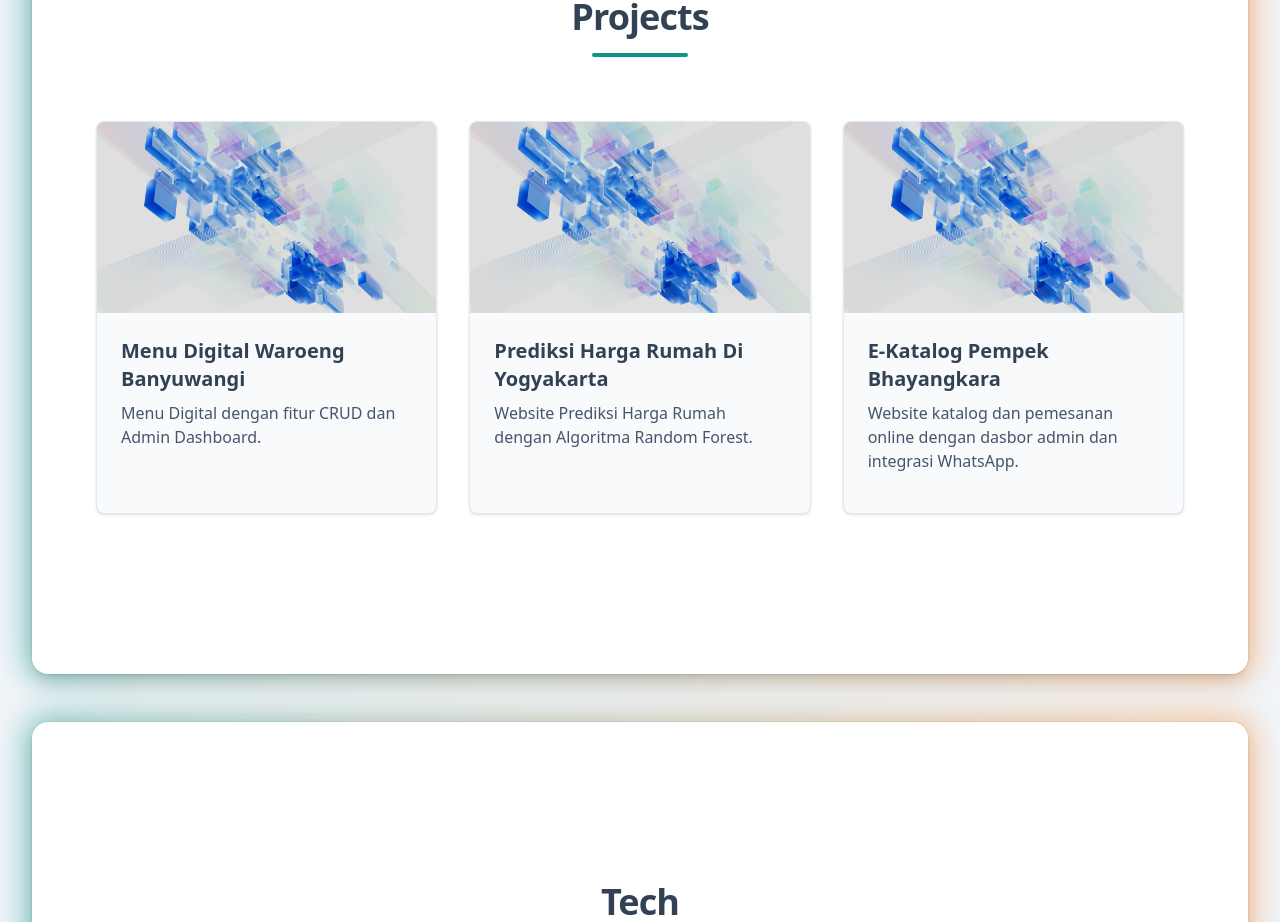
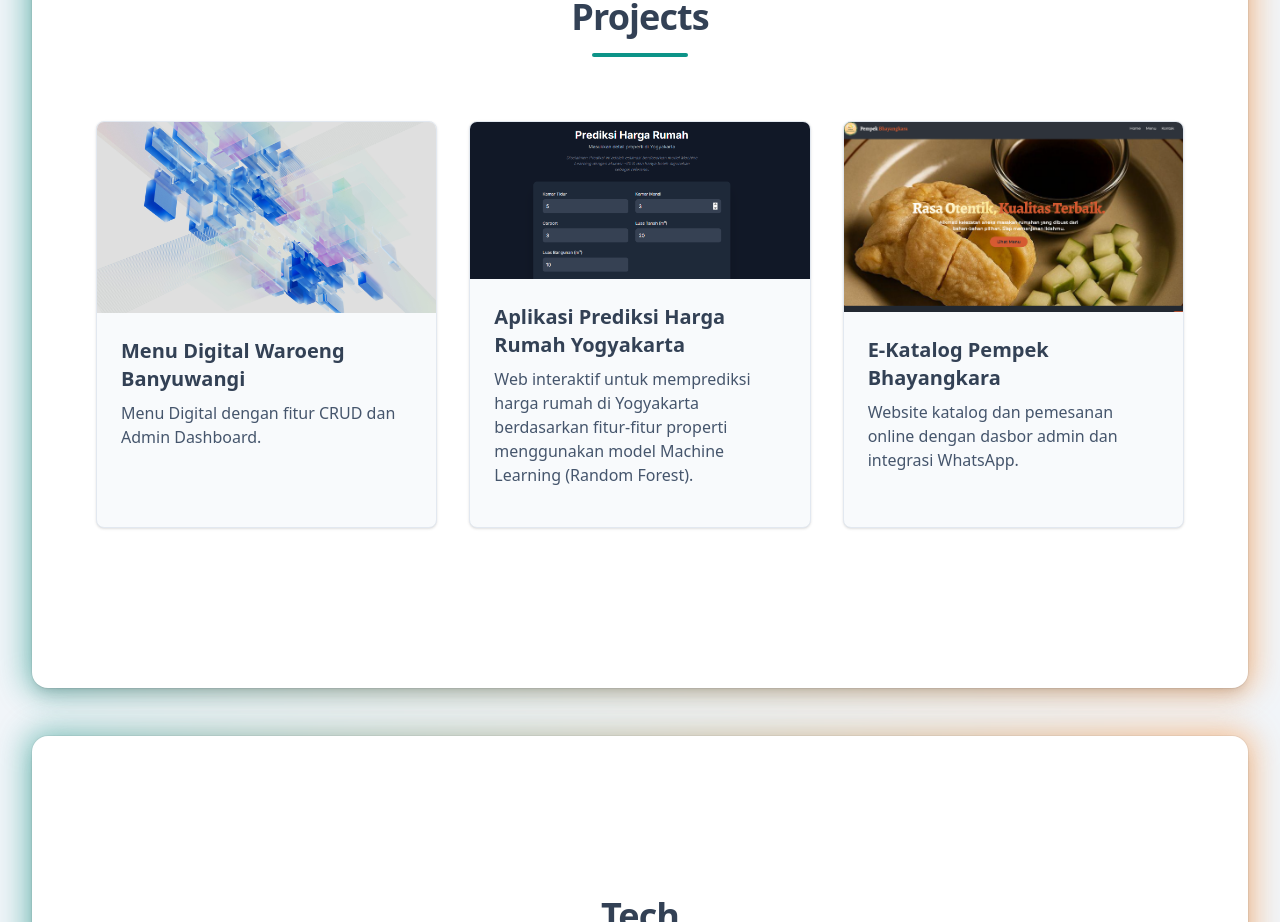
Before and after one commit to rizkytama28/lightport, a React (Vite) app: page / in a window 1280 px wide. Shown: the part 1900-2822 px from the top of the page. Built offline with nearby package versions, Linux system fonts and the light colour scheme; no server answers.

Commit message:
update project

```diff
--- a/src/data/site.ts
+++ b/src/data/site.ts
@@ -42,14 +42,13 @@ export const projects: Project[] = [
     link: "#",
   },
   {
-    title: "Prediksi Harga Rumah Di Yogyakarta",
-    description: "Website Prediksi Harga Rumah dengan Algoritma Random Forest.",
-    fullDescription: "Sebuah model machine learning yang memprediksi harga rumah di Yogyakarta berdasarkan berbagai fitur. Model ini dibangun menggunakan algoritma Random Forest dan disajikan melalui antarmuka web yang sederhana.",
-    tags: ["Python","Scikit-Learn", "Machine Learning" , "Pandas", "Numpy","Matplotlib","Seaborn"],
-    technologies: ["Python","Scikit-Learn", "Pandas", "Numpy"],
-    thumbnail: "./bg.jpg",
+    title: " Aplikasi Prediksi Harga Rumah Yogyakarta",
+    description: "Web interaktif untuk memprediksi harga rumah di Yogyakarta berdasarkan fitur-fitur properti menggunakan model Machine Learning (Random Forest).",
+    fullDescription: " Aplikasi web full-stack untuk mengoperasionalkan model Machine Learning. Frontend modern yang dibangun dengan Next.js dan Tailwind CSS menyediakan form interaktif bagi pengguna untuk memasukkan fitur properti. Backend yang ditenagai Python dan FastAPI menerima data tersebut, melakukan pra-pemrosesan, dan  mengembalikan prediksi dari model Random Forest melalui sebuah REST API. Proyek ini menunjukkan integrasi end-to-end dari model data science ke dalam aplikasi web yang fungsional.",
+    tags: ["Python","Scikit-Learn", "Next.js", "FastAPI", "Tailwind CSS","React"],
+    technologies: ["Python","Scikit-Learn", "Next.js", "FastAPI", "Tailwind CSS","React"],
+    thumbnail: "./prediksi.png",
     repo: "https://github.com/rizkytama28/Prediksi-Harga-Rumah-Yogyakarta",
-    link: "#",
   },
   {
     title: "E-Katalog Pempek Bhayangkara",
@@ -57,7 +56,7 @@ export const projects: Project[] = [
     fullDescription: "Website e-katalog yang dirancang untuk Pempek Bhayangkara sebagai etalase online utama. Aplikasi ini memungkinkan pelanggan untuk melihat menu yang dinamis, lengkap dengan filter kategori dan sorotan produk best seller. Proses pemesanan diintegrasikan langsung ke WhatsApp untuk kemudahan komunikasi. Website ini juga dilengkapi dasbor admin fungsional untuk manajemen konten menu dan kategori secara penuh (Create, Read, Update, Delete).",
     tags: ["Astro", "React", "Tailwind CSS", "Supabase"],
     technologies: ["Astro", "React", "Tailwind CSS", "Supabase"] ,
-    thumbnail: "./bg.jpg",
+    thumbnail: "./pempek.png",
     repo: "https://github.com/rizkytama28/pempek",
     link: "https://pempek-steel.vercel.app/",
   },
```
Also changed, not shown: public/pempek.png (added), public/prediksi.png (added).
